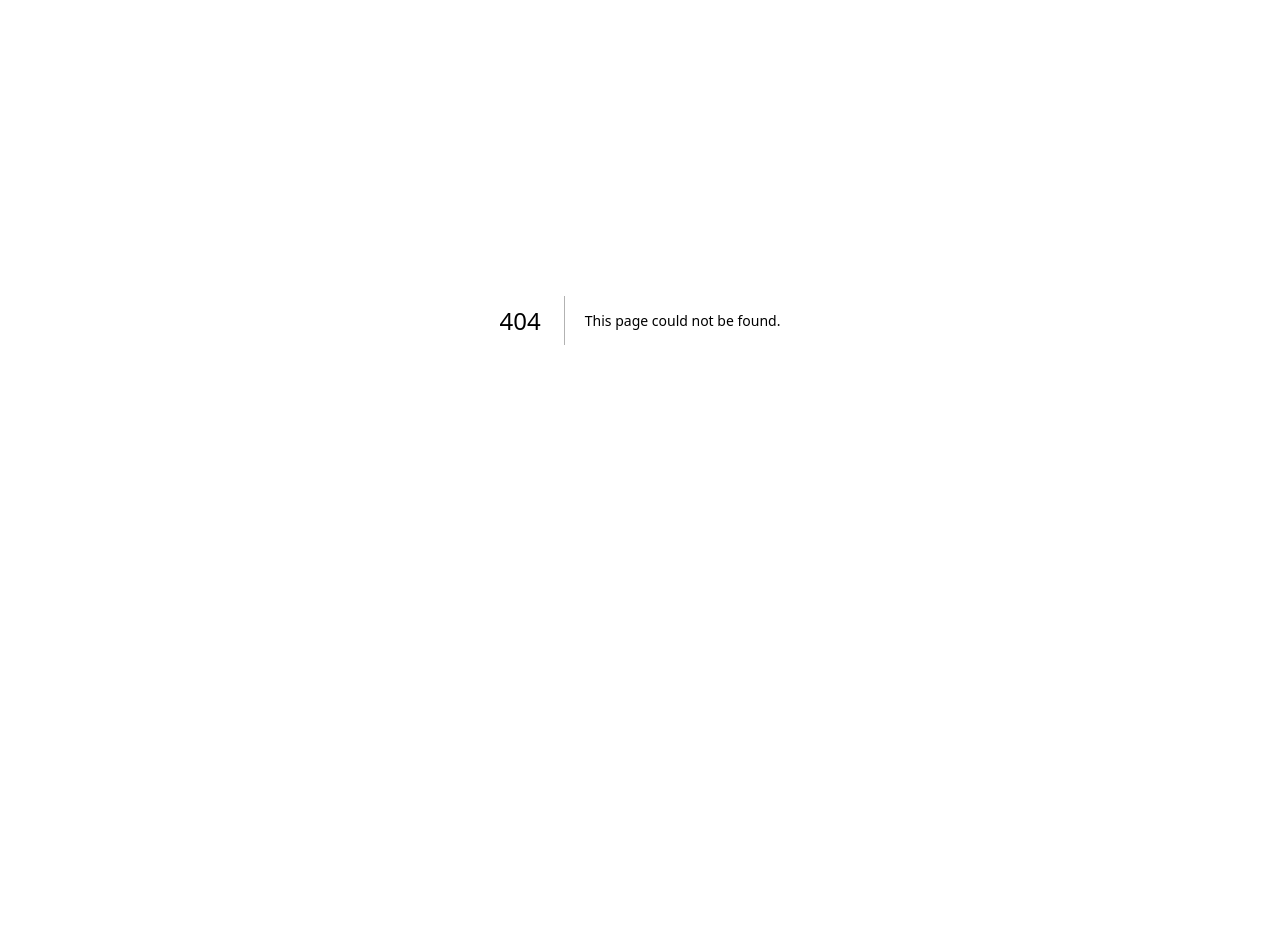
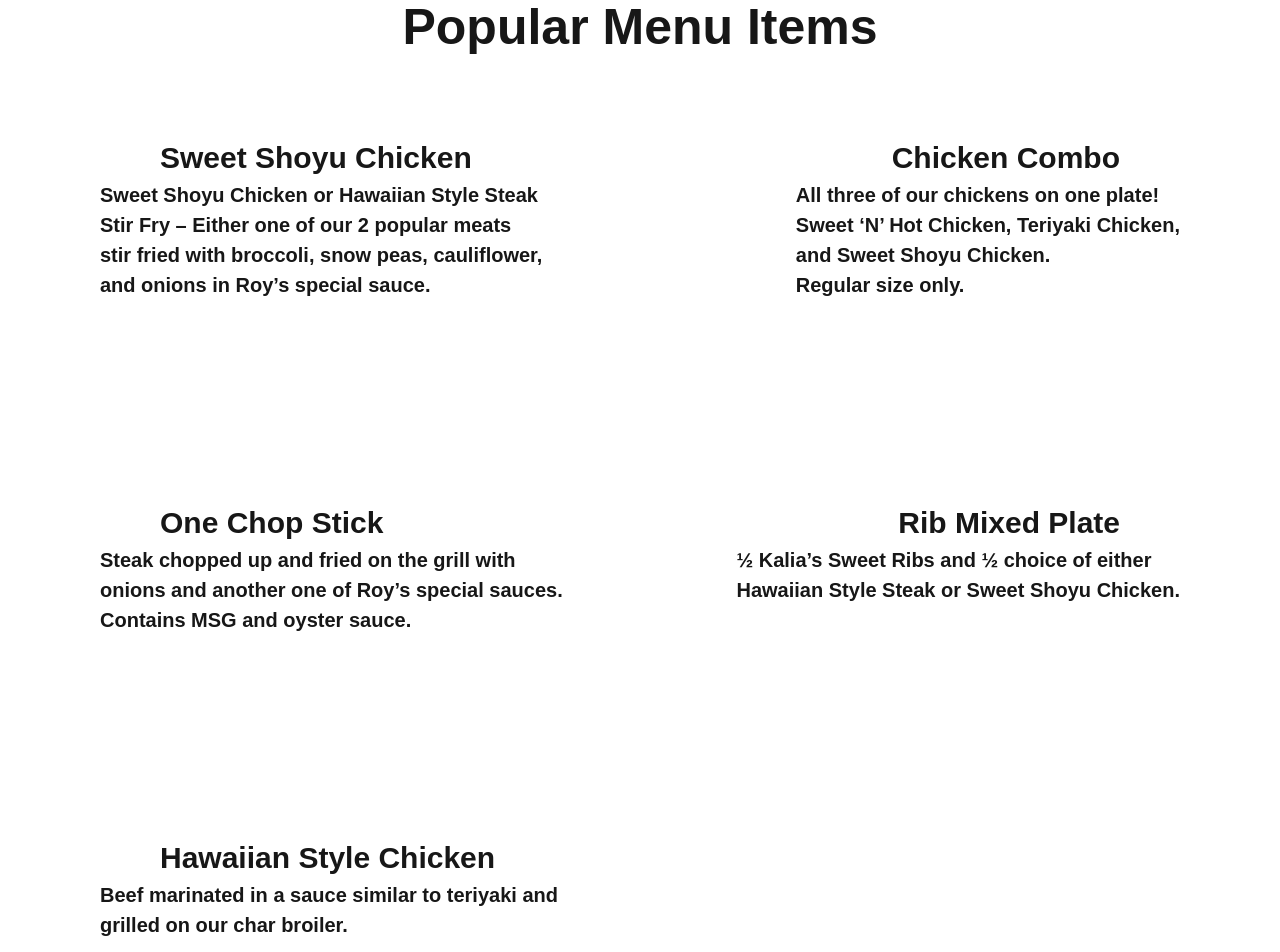
Before and after one commit to Oregon-Software-Consulting-Group/LocalBoyzWebsite, a Next.js app: page /menu in a window 1280 px wide. Before the commit this address had no page. Shown: the part 80-1032 px from the top of the page. Before the commit the page ends 800 px from the top, so only its background shows below. Built offline with nearby package versions, Linux system fonts and the light colour scheme.

Commit message:
modified

```diff
--- /dev/null
+++ b/src/app/menu/page.js
@@ -0,0 +1,43 @@
+export default function MenuPage() {
+    return(
+        <div>
+            <h1 style={{fontSize: '50px', fontFamily: 'papyrus, charcoal, fantasy', fontWeight:'bold', textAlign:'center', padding: '70px'}}>Popular Menu Items</h1>
+
+            <div style={{display:'flex', justifyContent: 'space-between', textAlign: 'left', padding: '0 160px', marginBottom:'30 px'}}>
+            <h2 style={{fontSize: '30px', fontFamily: 'papyrus, charcoal, fantasy', fontWeight:'bold'}}>Sweet Shoyu Chicken</h2>
+            <h2 style={{fontSize: '30px', fontFamily: 'papyrus, charcoal, fantasy', fontWeight:'bold'}}>Chicken Combo</h2>
+            </div>
+
+            <div style={{display:'flex', justifyContent: 'space-between', textAlign: 'left', padding: '0 100px', marginBottom: '200px'}}>
+            <h3 style={{fontSize: '20px', fontFamily: 'papyrus, charcoal, fantasy', fontWeight:'bold'}}>Sweet Shoyu Chicken or Hawaiian Style Steak <br />
+            Stir Fry – Either one of our 2 popular meats <br /> stir fried with broccoli, snow peas, cauliflower, <br />and onions in Roy’s special sauce.</h3>
+
+            <h3 style={{fontSize: '20px', fontFamily: 'papyrus, charcoal, fantasy', fontWeight:'bold'}}>All three of our chickens on one plate!<br /> Sweet ‘N’ Hot Chicken, Teriyaki Chicken,
+            <br/>and Sweet Shoyu Chicken.
+            <br /> Regular size only. </h3>
+            </div>
+
+            <div style={{ display:'flex', justifyContent: 'space-between', textAlign: 'left', padding: '0 160px'}}>
+
+            <h2 style={{fontSize: '30px', fontFamily: 'papyrus, charcoal, fantasy', fontWeight:'bold'}}>One Chop Stick</h2>
+            <h2 style={{fontSize: '30px', fontFamily: 'papyrus, charcoal, fantasy', fontWeight:'bold'}}>Rib Mixed Plate</h2>
+            </div>
+
+            <div style={{display:'flex', justifyContent: 'space-between', textAlign: 'left', padding: '0 100px', marginBottom: '200px'}}>
+            <h3 style={{fontSize: '20px', fontFamily: 'papyrus, charcoal, fantasy', fontWeight:'bold'}}>Steak chopped up and fried on the grill with
+            <br/> onions and another one of Roy’s special sauces.
+            <br />Contains MSG and oyster sauce.<br /> </h3>
+
+            <h3 style={{fontSize: '20px', fontFamily: 'papyrus, charcoal, fantasy', fontWeight:'bold'}}>½ Kalia’s Sweet Ribs and ½ choice of either  <br />Hawaiian Style Steak or Sweet Shoyu Chicken.</h3>
+            </div>
+
+            <h2 style={{fontSize: '30px', fontFamily: 'papyrus, charcoal, fantasy', fontWeight:'bold', textAlign:'Left', padding:'0 160px'}}>Hawaiian Style Chicken</h2>
+            <div style={{display:'flex', justifyContent: 'space-between', textAlign: 'left', padding: '0 100px', marginBottom: '200px'}}>
+            <h3 style={{fontSize: '20px', fontFamily: 'papyrus, charcoal, fantasy', fontWeight: 'bold'}}>Beef marinated in a sauce similar to teriyaki and <br /> grilled on our char broiler. </h3>
+            </div>
+            <div style={{display: 'flex', justifyContent: 'center'}}>
+            <a href="https://www.localboyzhawaiiancafe.com/lbhc23-menu.pdf" target="_blank" style={{display: 'inline-block', fontSize:'50px', fontFamily: 'papyrus, charcoal, fantasy', fontWeight:'bold', borderRadius: '10px', textAlign: 'center'}}>VIEW OUR FULL MENU</a>
+            </div>
+        </div>
+    )
+}
```
